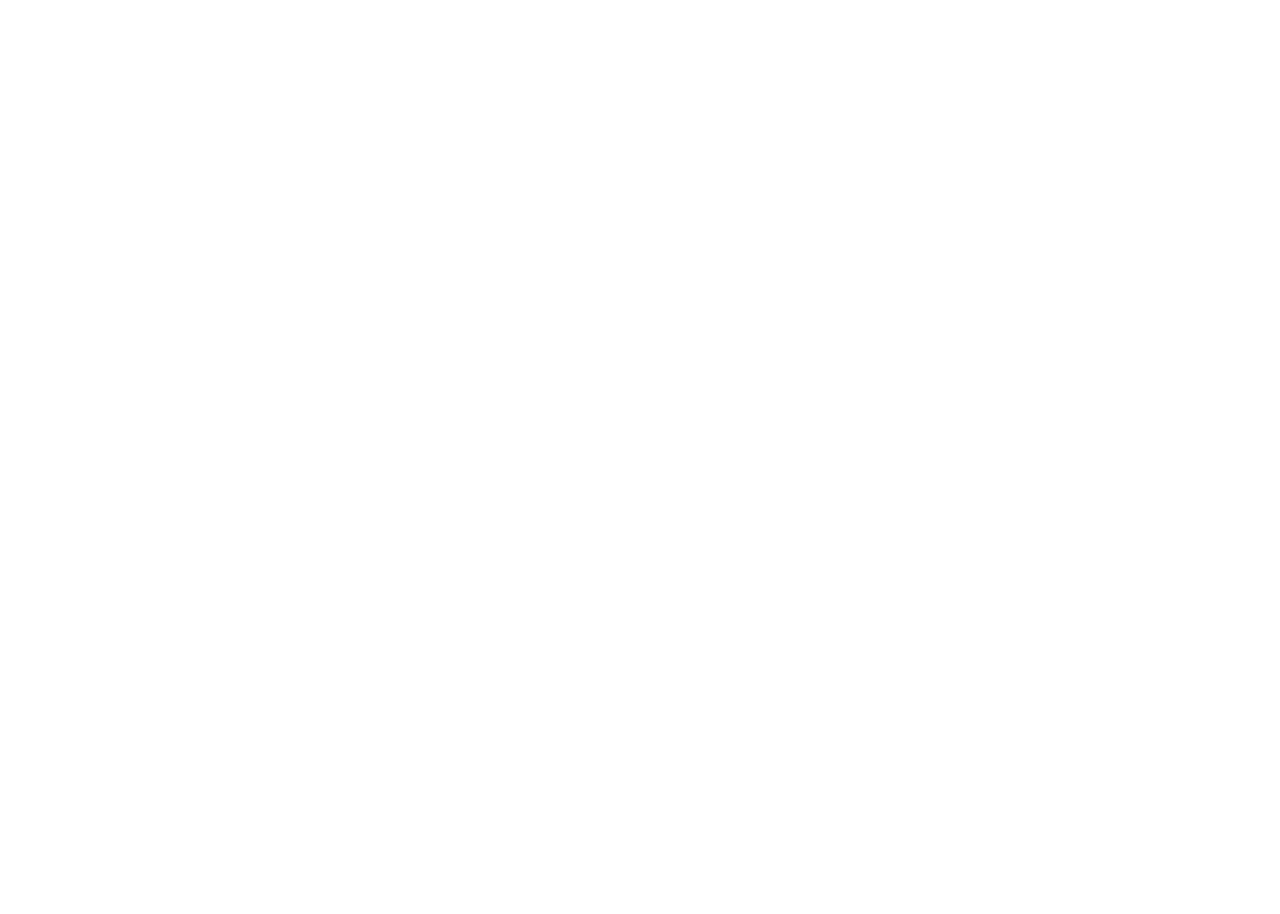
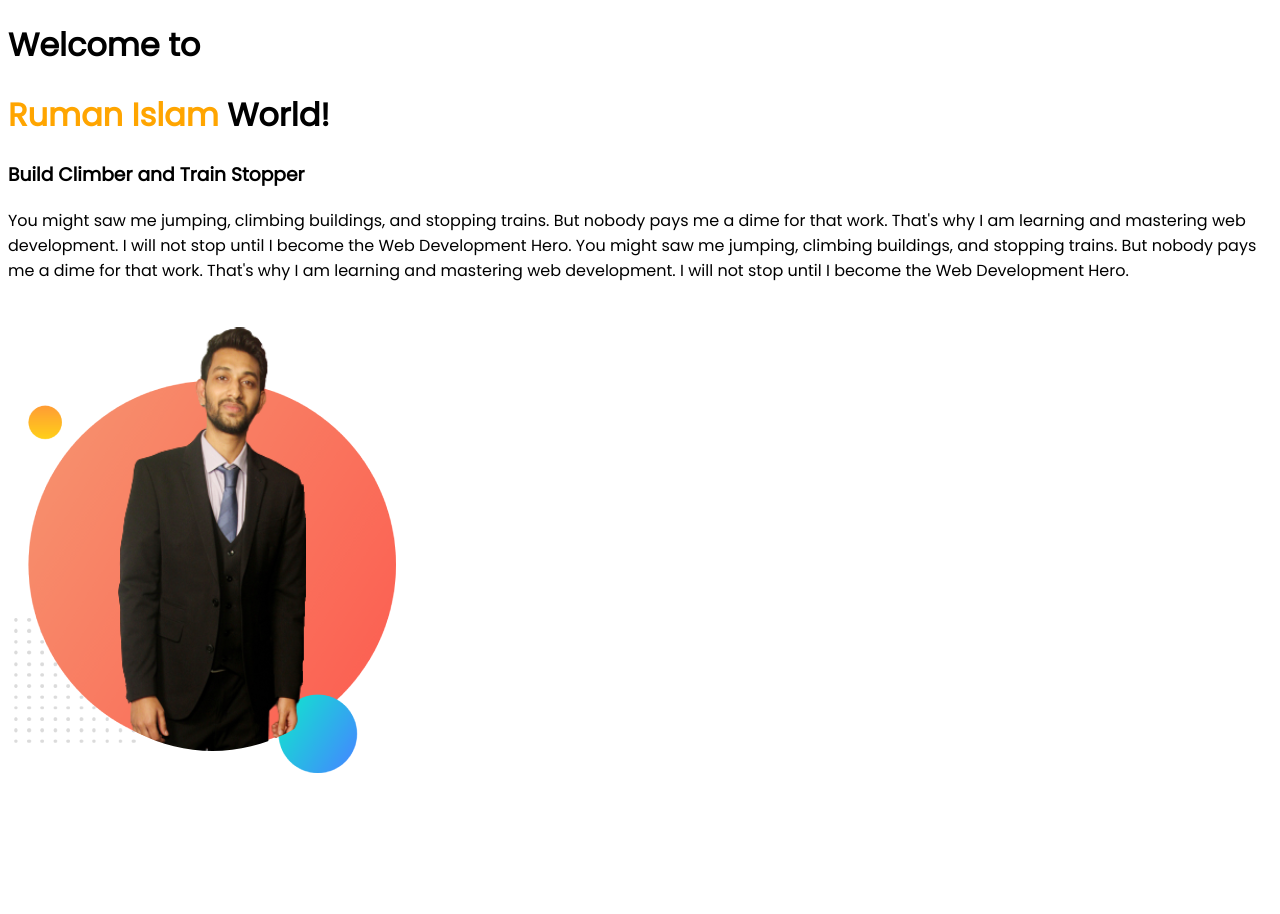
Before and after one commit to Ruman-Islam/developer-portfolio, a plain HTML site: page index.html in a window 1280 px wide. Before the commit the page ends 800 px from the top, so only its background shows below. Drawn offline with Linux system fonts and the light colour scheme.

Commit message:
image added

```diff
--- a/index.html
+++ b/index.html
@@ -1,12 +1,23 @@
 <!DOCTYPE html>
 <html lang="en">
+
 <head>
     <meta charset="UTF-8">
     <meta http-equiv="X-UA-Compatible" content="IE=edge">
     <meta name="viewport" content="width=device-width, initial-scale=1.0">
     <title>Developer portfolio</title>
+    <link rel="stylesheet" href="style.css">
+    <link rel="preconnect" href="https://fonts.googleapis.com">
+    <link rel="preconnect" href="https://fonts.gstatic.com" crossorigin>
+    <link href="https://fonts.googleapis.com/css2?family=Poppins&display=swap" rel="stylesheet">
 </head>
+
 <body>
+    <h1>Welcome to</h1>
+    <h1><span class="orange-color">Ruman Islam</span> World!</h1>
+    <h3>Build Climber and Train Stopper</h3>
+    <p>You might saw me jumping, climbing buildings, and stopping trains. But nobody pays me a dime for that work. That's why I am learning and mastering web development. I will not stop until I become the Web Development Hero. You might saw me jumping, climbing buildings, and stopping trains. But nobody pays me a dime for that work. That's why I am learning and mastering web development. I will not stop until I become the Web Development Hero.</p>
+    <img src="/images/img.png" alt="">
+</body>
 
-</body>
 </html>
--- a/style.css
+++ b/style.css
@@ -0,0 +1,6 @@
+body {
+    font-family: 'Poppins', sans-serif;
+}
+.orange-color {
+    color: orange;
+}
```
